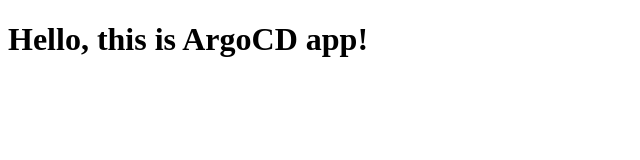
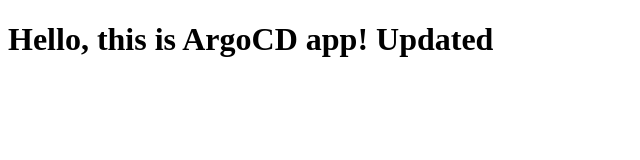
Before and after one commit to andreedd/argogitops-app, a plain HTML site: page index.html in a window 1280 px wide. Shown: the whole page, without its empty margins (0-640 px from the left). Drawn offline with Linux system fonts and the light colour scheme.

Commit message:
update index

```diff
--- a/index.html
+++ b/index.html
@@ -1 +1 @@
-<!DOCTYPE html><html><head><title>Custom ARGO Message</title></head><body><h1>Hello, this is ArgoCD app!</h1></body></html>
+<!DOCTYPE html><html><head><title>Custom ARGO Message</title></head><body><h1>Hello, this is ArgoCD app! Updated</h1></body></html>
```
